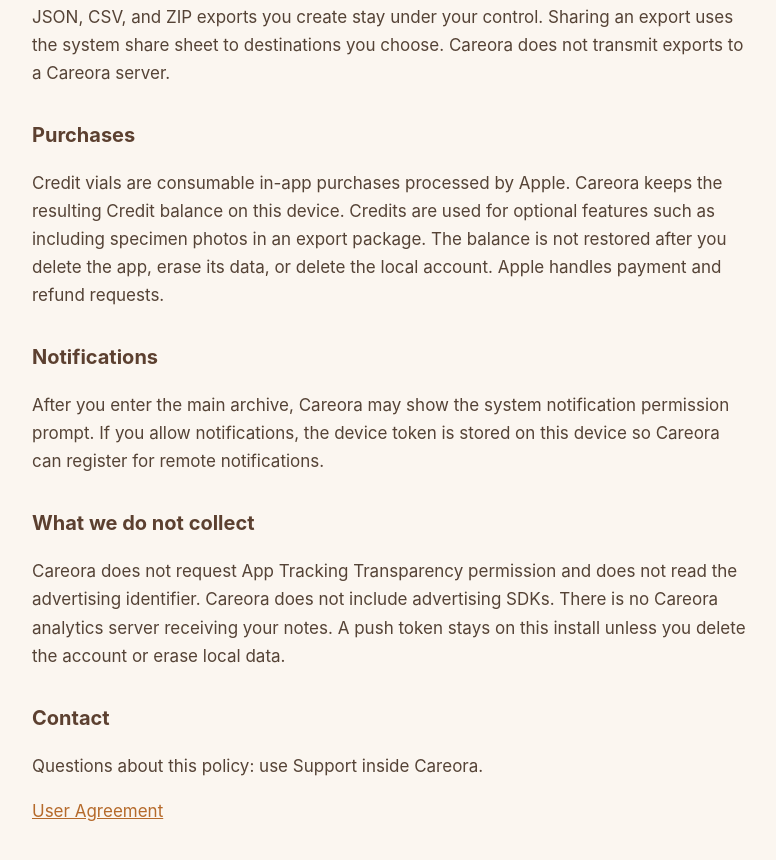
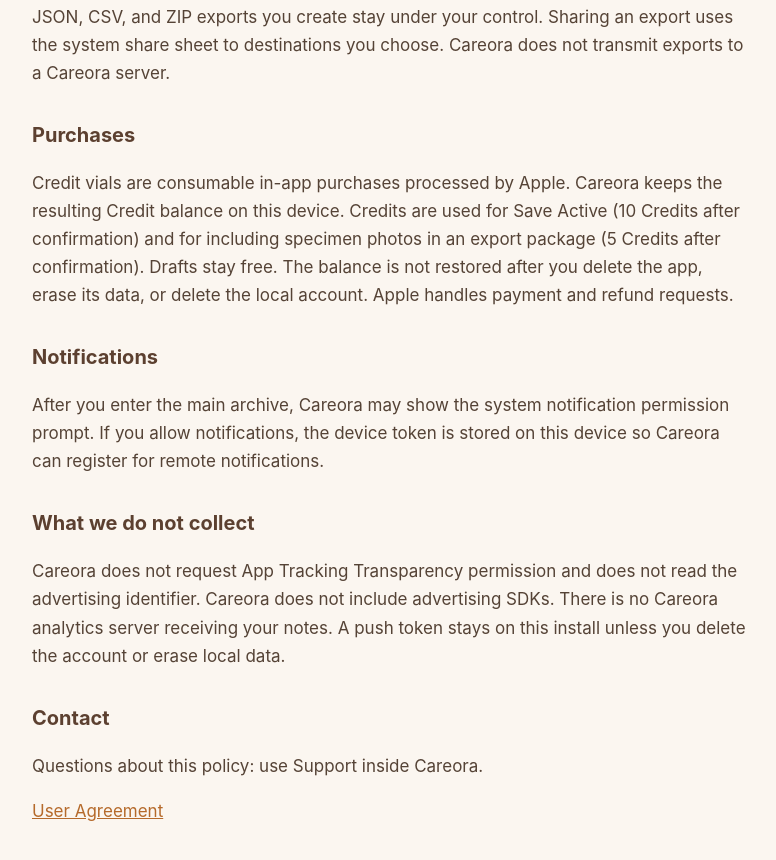
Before and after one commit to careora-app/careora-legal, a plain HTML site: page privacy-policy.html in a window 1280 px wide. Shown: the part 1398-2258 px from the top of the page, without its empty margins (248-1024 px from the left). Drawn offline with Linux system fonts and the light colour scheme.

Commit message:
Document Save Active Credit cost in Purchases.

```diff
--- a/privacy-policy.html
+++ b/privacy-policy.html
@@ -33,7 +33,7 @@
     <p>JSON, CSV, and ZIP exports you create stay under your control. Sharing an export uses the system share sheet to destinations you choose. Careora does not transmit exports to a Careora server.</p>
 
     <h2>Purchases</h2>
-    <p>Credit vials are consumable in-app purchases processed by Apple. Careora keeps the resulting Credit balance on this device. Credits are used for optional features such as including specimen photos in an export package. The balance is not restored after you delete the app, erase its data, or delete the local account. Apple handles payment and refund requests.</p>
+    <p>Credit vials are consumable in-app purchases processed by Apple. Careora keeps the resulting Credit balance on this device. Credits are used for Save Active (10 Credits after confirmation) and for including specimen photos in an export package (5 Credits after confirmation). Drafts stay free. The balance is not restored after you delete the app, erase its data, or delete the local account. Apple handles payment and refund requests.</p>
 
     <h2>Notifications</h2>
     <p>After you enter the main archive, Careora may show the system notification permission prompt. If you allow notifications, the device token is stored on this device so Careora can register for remote notifications.</p>
```
